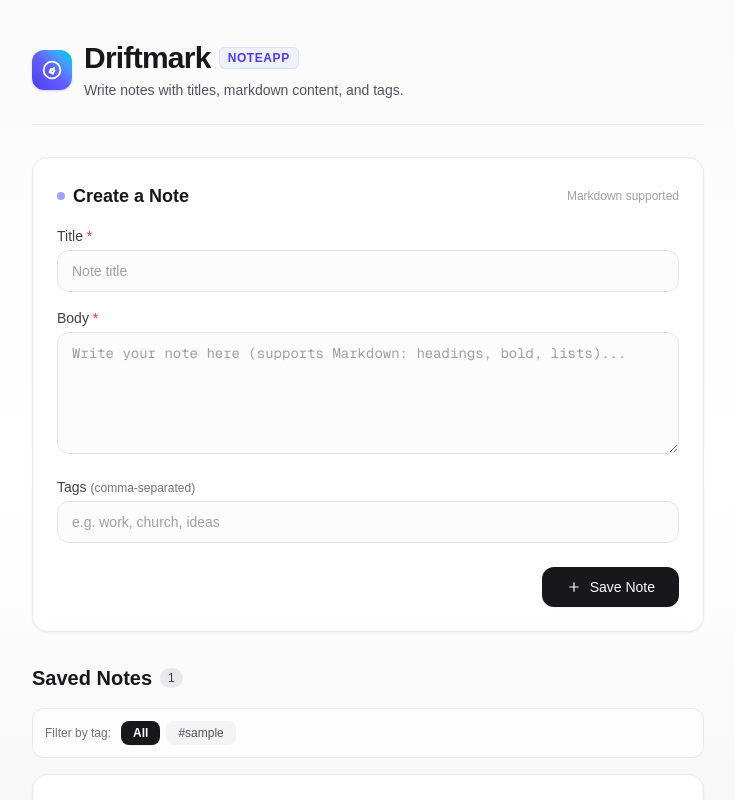
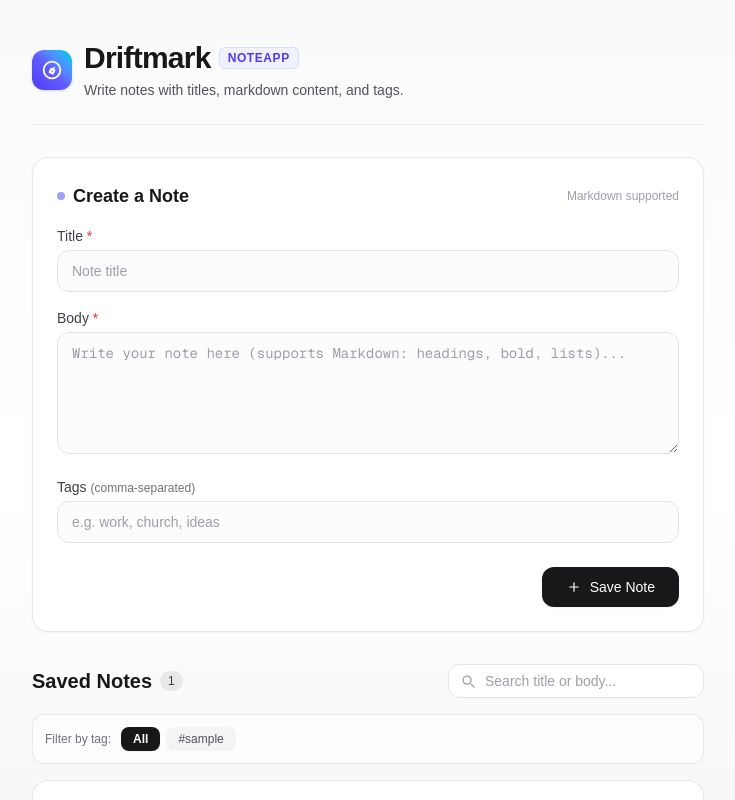
Before and after one commit to Phayvour1/driftmark-noteapp, a Next.js app: page / in a window 1280 px wide. Both pictures are taken after typing "Sample", "Sample", "Sample" into the empty fields and a click on the button "Save Note". Shown: the top 800 px of the page, without its empty margins (272-1007 px from the left). Built offline with nearby package versions, Linux system fonts and the light colour scheme.

Commit message:
feat: search notes by title and body with No notes match state

```diff
--- a/app/page.tsx
+++ b/app/page.tsx
@@ -8,6 +8,7 @@ export default function Home() {
   const [notes, setNotes] = useState<Note[]>([]);
   const [isLoaded, setIsLoaded] = useState(false);
   const [selectedTag, setSelectedTag] = useState<string | null>(null);
+  const [searchQuery, setSearchQuery] = useState('');
   const [error, setError] = useState<string | null>(null);
   const [isPending, startTransition] = useTransition();
   const formRef = useRef<HTMLFormElement>(null);
@@ -17,10 +18,17 @@ export default function Home() {
     new Set(notes.flatMap((note) => note.tags))
   ).sort();
 
-  // Filter notes by selected tag
-  const filteredNotes = selectedTag
-    ? notes.filter((note) => note.tags.includes(selectedTag))
-    : notes;
+  // Filter notes by selected tag and search query (matches title or body)
+  const query = searchQuery.trim().toLowerCase();
+  const filteredNotes = notes.filter((note) => {
+    const matchesTag = selectedTag ? note.tags.includes(selectedTag) : true;
+    if (!matchesTag) return false;
+    if (!query) return true;
+    return (
+      note.title.toLowerCase().includes(query) ||
+      note.body.toLowerCase().includes(query)
+    );
+  });
 
   // Read localStorage inside useEffect, not during first render (as per SPEC)
   useEffect(() => {
@@ -241,12 +249,12 @@ export default function Home() {
 
         {/* Notes List */}
         <section className="space-y-4">
-          <div className="flex flex-col sm:flex-row sm:items-center justify-between gap-2">
+          <div className="flex flex-col sm:flex-row sm:items-center justify-between gap-3">
             <div className="flex items-center gap-2">
               <h2 className="text-xl font-semibold text-zinc-900 dark:text-zinc-100 flex items-center gap-2">
                 Saved Notes
                 <span className="text-xs px-2 py-0.5 rounded-full bg-zinc-200/80 dark:bg-zinc-800 text-zinc-700 dark:text-zinc-300 font-medium">
-                  {selectedTag ? `${filteredNotes.length} of ${notes.length}` : notes.length}
+                  {selectedTag || searchQuery ? `${filteredNotes.length} of ${notes.length}` : notes.length}
                 </span>
               </h2>
               {selectedTag && (
@@ -255,6 +263,44 @@ export default function Home() {
                 </span>
               )}
             </div>
+
+            {/* Search Input Bar */}
+            {notes.length > 0 && (
+              <div className="relative w-full sm:w-64">
+                <input
+                  id="search-notes-input"
+                  type="text"
+                  value={searchQuery}
+                  onChange={(e) => setSearchQuery(e.target.value)}
+                  placeholder="Search title or body..."
+                  className="w-full pl-9 pr-8 py-1.5 rounded-xl border border-zinc-200 dark:border-zinc-700 bg-white dark:bg-zinc-800/60 text-zinc-900 dark:text-zinc-100 placeholder-zinc-400 text-sm focus:outline-hidden focus:ring-2 focus:ring-indigo-500/30 focus:border-indigo-500 transition-all duration-150"
+                />
+                <svg
+                  xmlns="http://www.w3.org/2000/svg"
+                  className="w-4 h-4 text-zinc-400 absolute left-3 top-1/2 -translate-y-1/2 pointer-events-none"
+                  fill="none"
+                  viewBox="0 0 24 24"
+                  stroke="currentColor"
+                  strokeWidth="2"
+                >
+                  <path
+                    strokeLinecap="round"
+                    strokeLinejoin="round"
+                    d="M21 21l-4.35-4.35M16.65 10.65a6 6 0 11-12 0 6 6 0 0112 0z"
+                  />
+                </svg>
+                {searchQuery && (
+                  <button
+                    type="button"
+                    onClick={() => setSearchQuery('')}
+                    className="absolute right-2.5 top-1/2 -translate-y-1/2 text-zinc-400 hover:text-zinc-600 dark:hover:text-zinc-200 text-xs cursor-pointer"
+                    aria-label="Clear search"
+                  >
+                    ✕
+                  </button>
+                )}
+              </div>
+            )}
           </div>
 
           {/* Tags Filter Bar */}
@@ -319,17 +365,53 @@ export default function Home() {
               </p>
             </div>
           ) : filteredNotes.length === 0 ? (
-            <div className="text-center py-10 px-4 rounded-2xl border border-dashed border-zinc-300 dark:border-zinc-800 bg-white/40 dark:bg-zinc-900/40 space-y-2">
+            <div className="text-center py-10 px-4 rounded-2xl border border-dashed border-zinc-300 dark:border-zinc-800 bg-white/40 dark:bg-zinc-900/40 space-y-3">
+              <div className="mx-auto w-10 h-10 rounded-full bg-zinc-100 dark:bg-zinc-800 flex items-center justify-center text-zinc-400">
+                <svg
+                  xmlns="http://www.w3.org/2000/svg"
+                  fill="none"
+                  viewBox="0 0 24 24"
+                  strokeWidth="1.5"
+                  stroke="currentColor"
+                  className="w-5 h-5"
+                >
+                  <path
+                    strokeLinecap="round"
+                    strokeLinejoin="round"
+                    d="M21 21l-4.35-4.35M16.65 10.65a6 6 0 11-12 0 6 6 0 0112 0z"
+                  />
+                </svg>
+              </div>
+              <p className="text-zinc-700 dark:text-zinc-200 font-semibold text-base">
+                No notes match
+              </p>
               <p className="text-zinc-500 dark:text-zinc-400 text-sm">
-                No notes match tag <span className="font-semibold text-indigo-600 dark:text-indigo-400">#{selectedTag}</span>.
+                {searchQuery && selectedTag
+                  ? `No notes match "${searchQuery}" with tag #${selectedTag}.`
+                  : searchQuery
+                  ? `No notes match "${searchQuery}". Try searching for another term.`
+                  : `No notes match tag #${selectedTag}.`}
               </p>
-              <button
-                type="button"
-                onClick={() => setSelectedTag(null)}
-                className="text-xs text-indigo-600 dark:text-indigo-400 hover:underline font-medium cursor-pointer"
-              >
-                Clear filter (show All)
-              </button>
+              <div className="flex justify-center gap-2 pt-1">
+                {searchQuery && (
+                  <button
+                    type="button"
+                    onClick={() => setSearchQuery('')}
+                    className="px-3 py-1.5 rounded-lg bg-zinc-100 dark:bg-zinc-800 text-zinc-700 dark:text-zinc-300 hover:bg-zinc-200 dark:hover:bg-zinc-700 text-xs font-medium transition-colors cursor-pointer"
+                  >
+                    Clear search
+                  </button>
+                )}
+                {selectedTag && (
+                  <button
+                    type="button"
+                    onClick={() => setSelectedTag(null)}
+                    className="px-3 py-1.5 rounded-lg bg-zinc-100 dark:bg-zinc-800 text-zinc-700 dark:text-zinc-300 hover:bg-zinc-200 dark:hover:bg-zinc-700 text-xs font-medium transition-colors cursor-pointer"
+                  >
+                    Clear tag filter (show All)
+                  </button>
+                )}
+              </div>
             </div>
           ) : (
             <div className="space-y-3">
```
